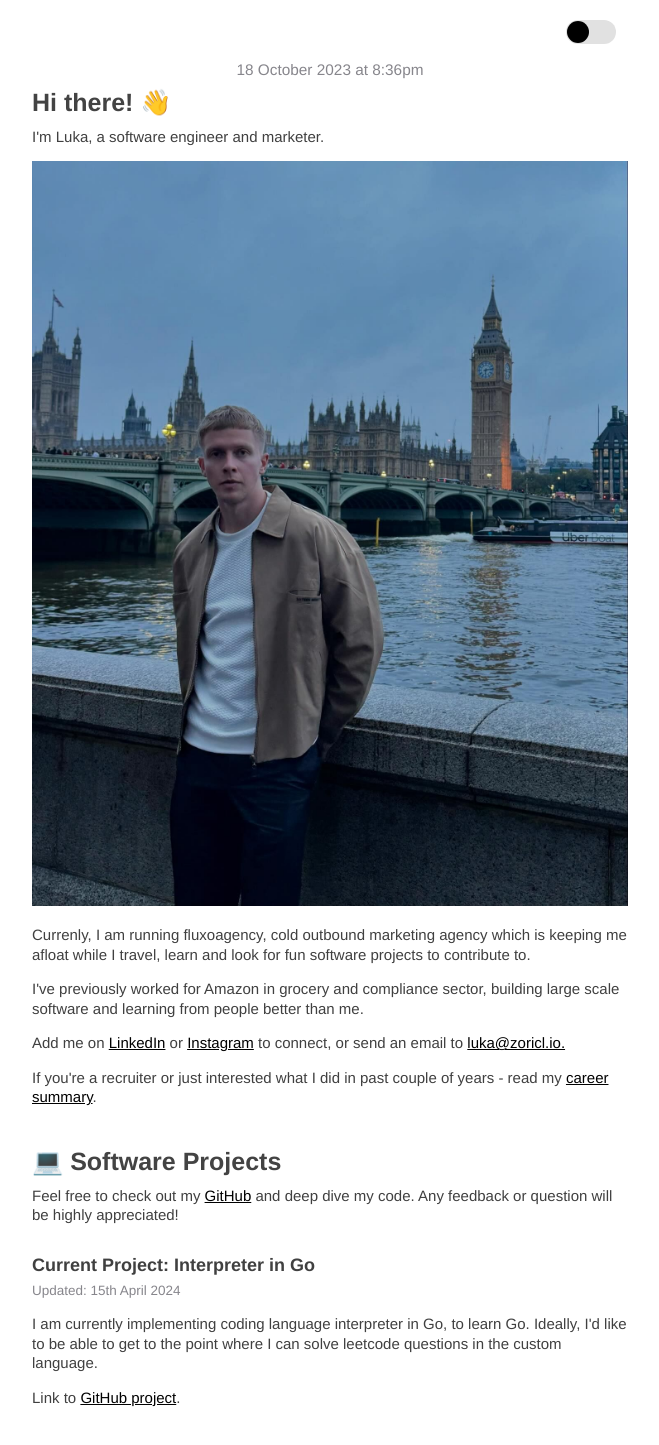
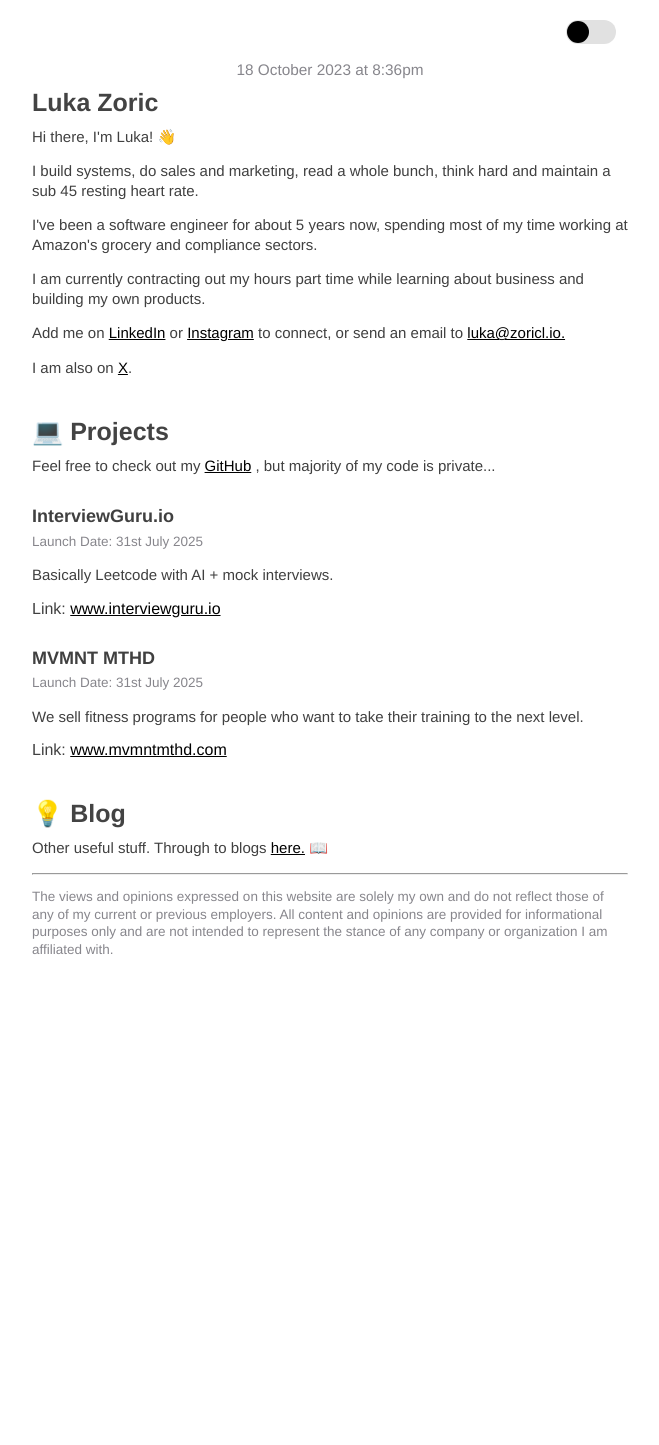
Before and after one commit to iamnotluka/zoricl, a React (Create React App) app: page / in a window 1280 px wide. Shown: the top 1445 px of the page, without its empty margins (310-969 px from the left). After the commit the page ends 1000 px from the top, so only its background shows below. Built offline with nearby package versions, Linux system fonts and the light colour scheme.

Commit message:
Cleaning some stuff

```diff
--- a/src/components/pages/home/Home.tsx
+++ b/src/components/pages/home/Home.tsx
@@ -1,4 +1,3 @@
-import { MarkdownSection } from "../../MarkdownSection";
 import DateSignature from "../../DateSignature";
 import { Link } from "react-router-dom";
 import { Header } from "../../Header";
@@ -8,46 +7,60 @@ export default function Home() {
 		<div>
 			<Header previousPage="none" />
 			<DateSignature date="18 October 2023 at 8:36pm" />
-			<h4>Hi there! 👋</h4>
-			<p>I'm Luka, a software engineer and marketer.</p>
-			<img src="/profile_image.jpg" alt="Profile Image" />
-			<MarkdownSection markdownFileName="introduction.txt" />
+			<h4>Luka Zoric</h4>
+			<p>Hi there, I'm Luka! 👋</p>
+			<p>
+				I build systems, do sales and marketing, read a whole bunch, think hard and maintain a sub 45 resting heart
+				rate.
+			</p>
+			{/* <img src="/profile_image.jpg" alt="Profile Image" /> */}
+			<p>
+				I've been a software engineer for about 5 years now, spending most of my time working at Amazon's grocery and
+				compliance sectors.
+			</p>
+			<p>
+				I am currently contracting out my hours part time while learning about business and building my own products.
+			</p>
 			<p>
 				Add me on{" "}
-				<a target="_blank" href="https://www.linkedin.com/in/luka-zoric/">
+				<a target="_blank" rel="noreferrer" href="https://www.linkedin.com/in/luka-zoric/">
 					LinkedIn
 				</a>{" "}
 				or{" "}
-				<a target="_blank" href="https://www.instagram.com/zoricl_/">
+				<a target="_blank" rel="noreferrer" href="https://www.instagram.com/zoricl_/">
 					Instagram
 				</a>{" "}
 				to connect, or send an email to <a href="mailto:luka@zoricl.io">luka@zoricl.io.</a>
 			</p>
 			<p>
-				If you're a recruiter or just interested what I did in past couple of years - read my{" "}
-				<Link to="/career">career summary</Link>.
-			</p>
-			<h4>💻 Software Projects</h4>
-			<p>
-				Feel free to check out my{" "}
-				<a target="_blank" href="https://github.com/iamnotluka">
-					GitHub
-				</a>{" "}
-				and deep dive my code. Any feedback or question will be highly appreciated!
-			</p>
-			<h5>Current Project: Interpreter in Go</h5>
-			<p className="subsection-date-li">Updated: 15th April 2024</p>
-			<p>
-				I am currently implementing coding language interpreter in Go, to learn Go. Ideally, I'd like to be able to get
-				to the point where I can solve leetcode questions in the custom language.
-			</p>
-			<p>
-				Link to{" "}
-				<a target="_blank" href="https://github.com/iamnotluka/interpreter-in-go">
-					GitHub project
+				I am also on{" "}
+				<a target="_blank" rel="noreferrer" href="https://x.com/zoric_luka_">
+					X
 				</a>
 				.
 			</p>
+			<h4>💻 Projects</h4>
+			<p>
+				Feel free to check out my{" "}
+				<a target="_blank" rel="noreferrer" href="https://github.com/iamnotluka">
+					GitHub
+				</a>{" "}
+				, but majority of my code is private...
+			</p>
+			<h5>InterviewGuru.io</h5>
+			<p className="subsection-date-li">Launch Date: 31st July 2025</p>
+			<p>Basically Leetcode with AI + mock interviews.</p>
+			Link:{" "}
+			<a href="https://www.interviewguru.io" rel="noreferrer" target="_blank">
+				www.interviewguru.io
+			</a>
+			<h5>MVMNT MTHD</h5>
+			<p className="subsection-date-li">Launch Date: 31st July 2025</p>
+			<p>We sell fitness programs for people who want to take their training to the next level.</p>
+			Link:{" "}
+			<a href="https://www.mvmntmthd.com" rel="noreferrer" target="_blank">
+				www.mvmntmthd.com
+			</a>
 			{/* <p>
 				Check it out <Link to="/software-resources">here.</Link>
 			</p>*/}
```
Also changed, not shown: public/content/career.txt, public/content/introduction.txt.
